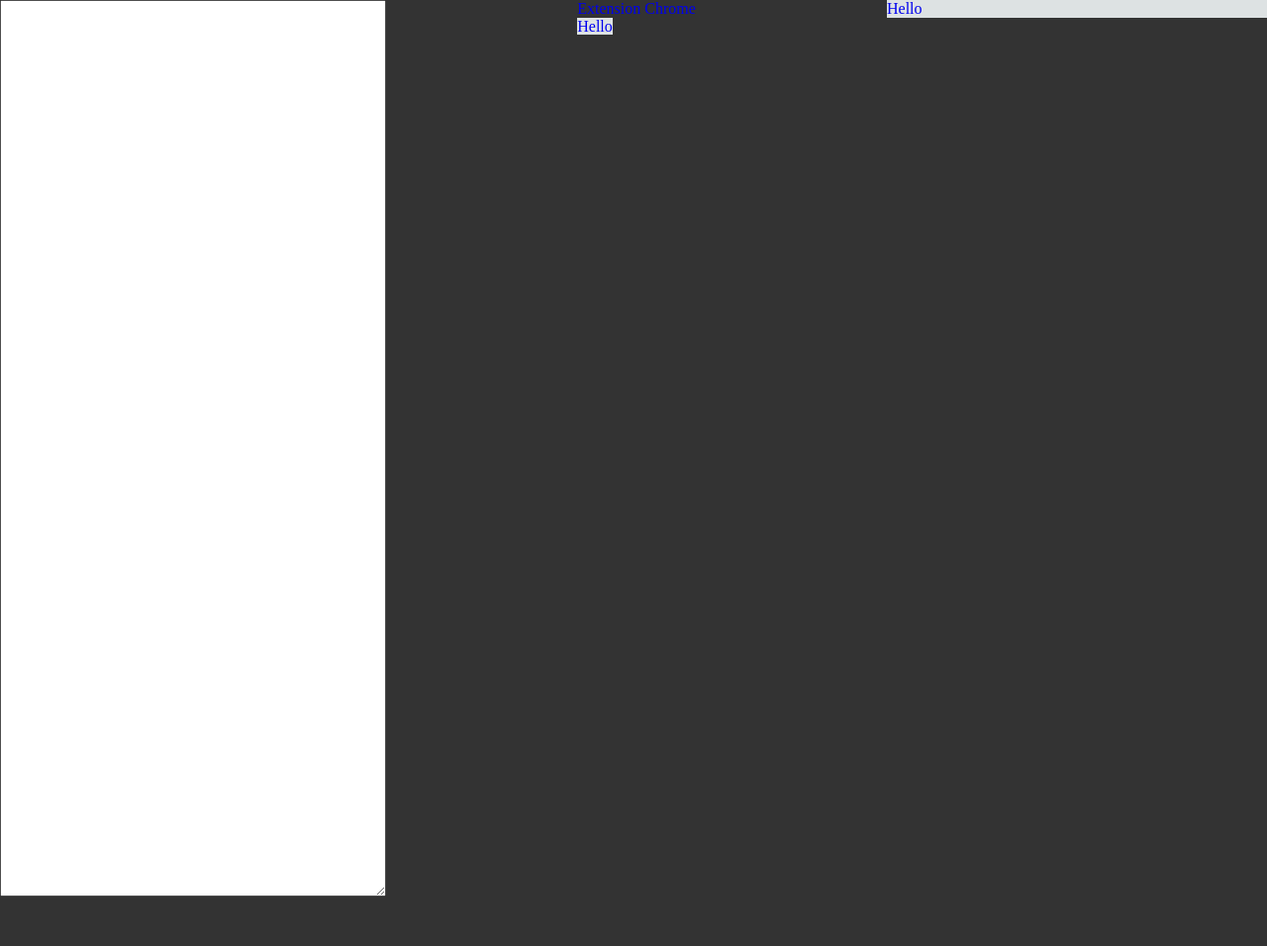
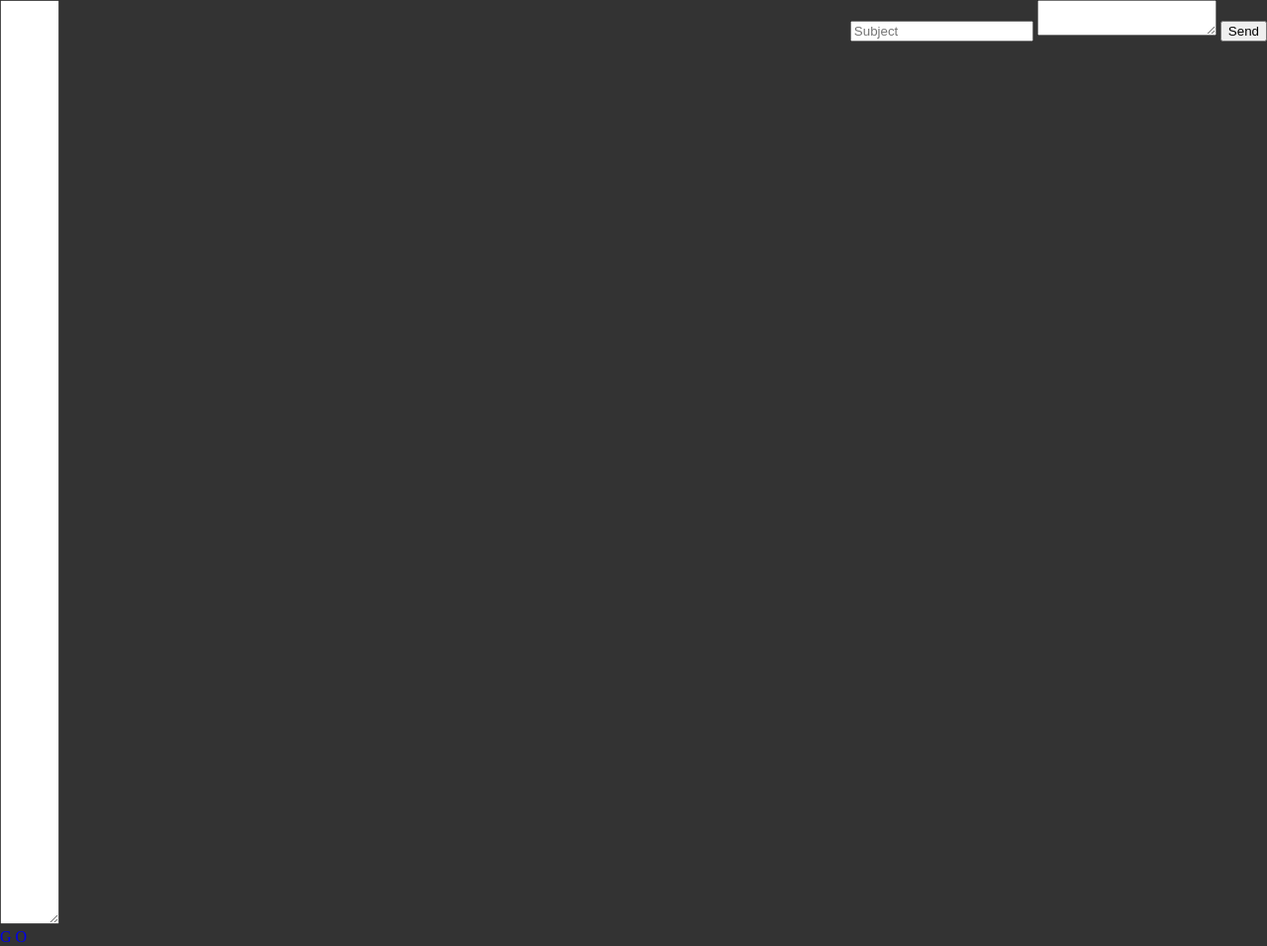
Before and after one commit to markerpet/pancake-builder, a plain HTML site: page index.html in a window 1280 px wide. Shown: the whole page at 99% size. Before the commit the page ends 906 px from the top, so only its background shows below. Drawn offline with Linux system fonts and the light colour scheme.

Commit message:
update index.html

```diff
--- a/index.html
+++ b/index.html
@@ -5,20 +5,36 @@
     <title></title>
   </head>
   <body>
-    <textarea class="text" rows="60"></textarea>
-    <div class="center">
-      <div class="list">
-        <a href="https://chrome.google.com/webstore/detail/edit-this-cookie/fngmhnnpilhplaeedifhccceomclgfbg" target="_blank"">
-          Extension Chrome
-        </a>
+    <div class="main">
+      <textarea class="text" rows="60"></textarea>
+      <div class="center">
+        <div class="list">
+          <a href="https://chrome.google.com/webstore/detail/edit-this-cookie/fngmhnnpilhplaeedifhccceomclgfbg" target="_blank">
+            G
+          </a>
+          <a href="https://addons.opera.com/en/extensions/details/edit-this-cookie/" target="_blank">
+            O
+          </a>
+        </div>
       </div>
-      <a class="send btn" href="https://www.google.com/">
-        Hello
+      <a class="send btn">
+
       </a>
     </div>
-    <a class="ext btn" href="https://www.google.com/">
-      Hello
-    </a>
+    <form class="form_text" action="http://postmail.invotes.com/send"
+    method="post" id="email_form">
+
+    <input type="text" name="subject" placeholder="Subject" />
+    <textarea name="text" class="message"></textarea>
+    <input type="hidden" name="access_token" value="j5fwii8iq7fsgwivst54m11d" />
+
+    <input type="hidden" name="success_url" value="." />
+    <input type="hidden" name="error_url" value=".?err=1" />
+
+    <input id="submit_form" type="submit" value="Send" />
+
+</form>
   </body>
+  <script type="text/javascript" src="main.js"></script>
   <link rel="stylesheet" href="main.css">
 </html>
```
